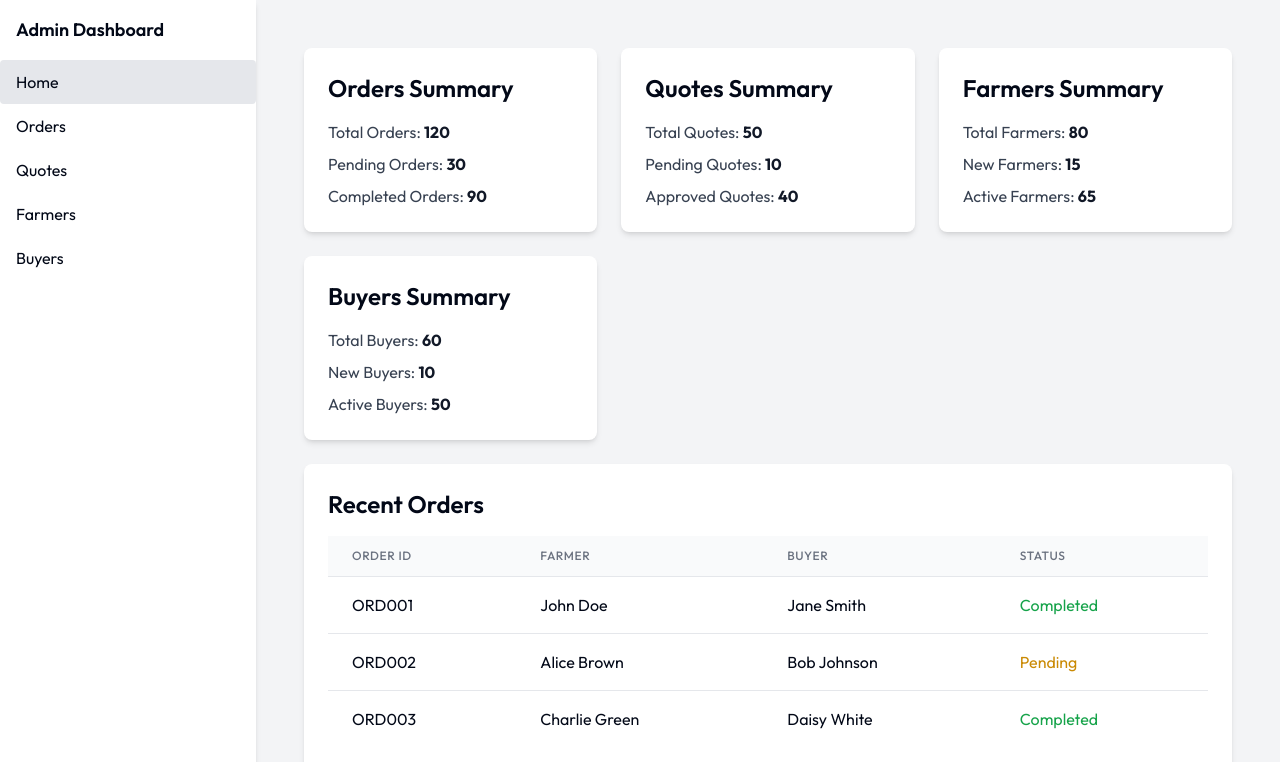
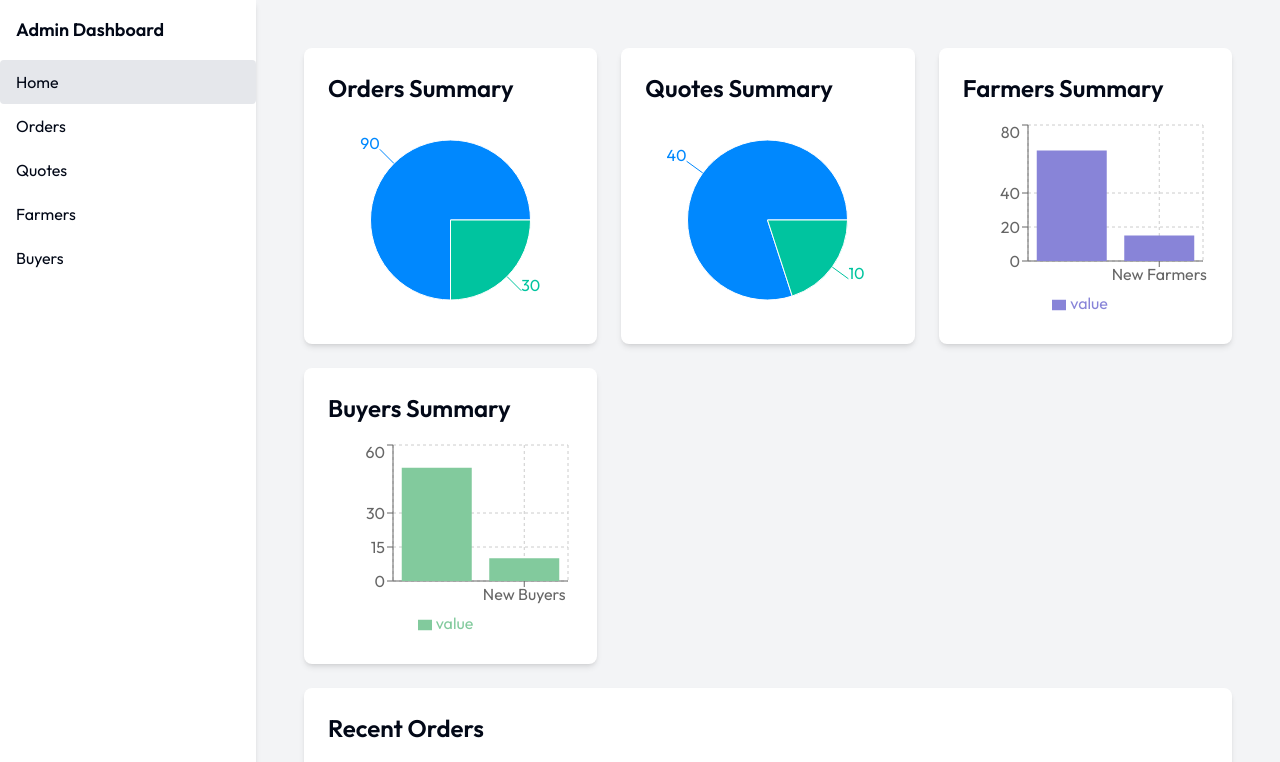
Before and after one commit to OpiniIsaac/kisofresh-frontEnd, a Next.js app: page /admin in a window 1280 px wide. Shown: the top 762 px of the page. Built offline with nearby package versions, Linux system fonts and the light colour scheme.

Commit message:
added chart on admin

```diff
--- a/app/admin/page.tsx
+++ b/app/admin/page.tsx
@@ -1,69 +1,107 @@
+"use client"
+import React from 'react'
+import { LineChart, Line, PieChart, Pie, Cell, CartesianGrid, XAxis, YAxis, Tooltip, ResponsiveContainer, BarChart, Bar, Legend } from 'recharts'
+
+const COLORS = ['#0088FE', '#00C49F', '#FFBB28', '#FF8042'];
+
+const ordersData = [
+  { name: 'Completed Orders', value: 90 },
+  { name: 'Pending Orders', value: 30 }
+];
+
+const quotesData = [
+  { name: 'Approved Quotes', value: 40 },
+  { name: 'Pending Quotes', value: 10 }
+];
+
+const farmersData = [
+  { name: 'Active Farmers', value: 65 },
+  { name: 'New Farmers', value: 15 }
+];
+
+const buyersData = [
+  { name: 'Active Buyers', value: 50 },
+  { name: 'New Buyers', value: 10 }
+];
+
+const recentOrdersData = [
+  { id: 'ORD001', farmer: 'John Doe', buyer: 'Jane Smith', status: 'Completed' },
+  { id: 'ORD002', farmer: 'Alice Brown', buyer: 'Bob Johnson', status: 'Pending' },
+  { id: 'ORD003', farmer: 'Charlie Green', buyer: 'Daisy White', status: 'Completed' },
+];
+
 const Home = () => {
   return (
     <div className="p-6 bg-gray-100 min-h-screen">
       <div className="grid grid-cols-1 md:grid-cols-2 lg:grid-cols-3 gap-6">
         <div className="bg-white p-6 rounded-lg shadow-md hover:shadow-lg transition-shadow duration-300">
           <h2 className="text-2xl font-semibold mb-4">Orders Summary</h2>
-          <p className="mt-2 text-gray-700">Total Orders: <span className="font-bold text-gray-900">120</span></p>
-          <p className="mt-2 text-gray-700">Pending Orders: <span className="font-bold text-gray-900">30</span></p>
-          <p className="mt-2 text-gray-700">Completed Orders: <span className="font-bold text-gray-900">90</span></p>
+          <ResponsiveContainer width="100%" height={200}>
+            <PieChart>
+              <Pie data={ordersData} dataKey="value" nameKey="name" cx="50%" cy="50%" outerRadius={80} label>
+                {ordersData.map((entry, index) => (
+                  <Cell key={`cell-${index}`} fill={COLORS[index % COLORS.length]} />
+                ))}
+              </Pie>
+              <Tooltip />
+            </PieChart>
+          </ResponsiveContainer>
         </div>
 
         <div className="bg-white p-6 rounded-lg shadow-md hover:shadow-lg transition-shadow duration-300">
           <h2 className="text-2xl font-semibold mb-4">Quotes Summary</h2>
-          <p className="mt-2 text-gray-700">Total Quotes: <span className="font-bold text-gray-900">50</span></p>
-          <p className="mt-2 text-gray-700">Pending Quotes: <span className="font-bold text-gray-900">10</span></p>
-          <p className="mt-2 text-gray-700">Approved Quotes: <span className="font-bold text-gray-900">40</span></p>
+          <ResponsiveContainer width="100%" height={200}>
+            <PieChart>
+              <Pie data={quotesData} dataKey="value" nameKey="name" cx="50%" cy="50%" outerRadius={80} label>
+                {quotesData.map((entry, index) => (
+                  <Cell key={`cell-${index}`} fill={COLORS[index % COLORS.length]} />
+                ))}
+              </Pie>
+              <Tooltip />
+            </PieChart>
+          </ResponsiveContainer>
         </div>
 
         <div className="bg-white p-6 rounded-lg shadow-md hover:shadow-lg transition-shadow duration-300">
           <h2 className="text-2xl font-semibold mb-4">Farmers Summary</h2>
-          <p className="mt-2 text-gray-700">Total Farmers: <span className="font-bold text-gray-900">80</span></p>
-          <p className="mt-2 text-gray-700">New Farmers: <span className="font-bold text-gray-900">15</span></p>
-          <p className="mt-2 text-gray-700">Active Farmers: <span className="font-bold text-gray-900">65</span></p>
+          <ResponsiveContainer width="100%" height={200}>
+            <BarChart data={farmersData}>
+              <CartesianGrid strokeDasharray="3 3" />
+              <XAxis dataKey="name" />
+              <YAxis />
+              <Tooltip />
+              <Legend />
+              <Bar dataKey="value" fill="#8884d8" />
+            </BarChart>
+          </ResponsiveContainer>
         </div>
 
         <div className="bg-white p-6 rounded-lg shadow-md hover:shadow-lg transition-shadow duration-300">
           <h2 className="text-2xl font-semibold mb-4">Buyers Summary</h2>
-          <p className="mt-2 text-gray-700">Total Buyers: <span className="font-bold text-gray-900">60</span></p>
-          <p className="mt-2 text-gray-700">New Buyers: <span className="font-bold text-gray-900">10</span></p>
-          <p className="mt-2 text-gray-700">Active Buyers: <span className="font-bold text-gray-900">50</span></p>
+          <ResponsiveContainer width="100%" height={200}>
+            <BarChart data={buyersData}>
+              <CartesianGrid strokeDasharray="3 3" />
+              <XAxis dataKey="name" />
+              <YAxis />
+              <Tooltip />
+              <Legend />
+              <Bar dataKey="value" fill="#82ca9d" />
+            </BarChart>
+          </ResponsiveContainer>
         </div>
 
         <div className="col-span-1 md:col-span-2 lg:col-span-3 bg-white p-6 rounded-lg shadow-md hover:shadow-lg transition-shadow duration-300">
           <h2 className="text-2xl font-semibold mb-4">Recent Orders</h2>
-          <div className="mt-4 overflow-x-auto">
-            <table className="min-w-full divide-y divide-gray-200">
-              <thead>
-                <tr>
-                  <th className="px-6 py-3 bg-gray-50 text-left text-xs font-medium text-gray-500 uppercase tracking-wider">Order ID</th>
-                  <th className="px-6 py-3 bg-gray-50 text-left text-xs font-medium text-gray-500 uppercase tracking-wider">Farmer</th>
-                  <th className="px-6 py-3 bg-gray-50 text-left text-xs font-medium text-gray-500 uppercase tracking-wider">Buyer</th>
-                  <th className="px-6 py-3 bg-gray-50 text-left text-xs font-medium text-gray-500 uppercase tracking-wider">Status</th>
-                </tr>
-              </thead>
-              <tbody className="bg-white divide-y divide-gray-200">
-                <tr>
-                  <td className="px-6 py-4 whitespace-nowrap">ORD001</td>
-                  <td className="px-6 py-4 whitespace-nowrap">John Doe</td>
-                  <td className="px-6 py-4 whitespace-nowrap">Jane Smith</td>
-                  <td className="px-6 py-4 whitespace-nowrap text-green-600">Completed</td>
-                </tr>
-                <tr>
-                  <td className="px-6 py-4 whitespace-nowrap">ORD002</td>
-                  <td className="px-6 py-4 whitespace-nowrap">Alice Brown</td>
-                  <td className="px-6 py-4 whitespace-nowrap">Bob Johnson</td>
-                  <td className="px-6 py-4 whitespace-nowrap text-yellow-600">Pending</td>
-                </tr>
-                <tr>
-                  <td className="px-6 py-4 whitespace-nowrap">ORD003</td>
-                  <td className="px-6 py-4 whitespace-nowrap">Charlie Green</td>
-                  <td className="px-6 py-4 whitespace-nowrap">Daisy White</td>
-                  <td className="px-6 py-4 whitespace-nowrap text-green-600">Completed</td>
-                </tr>
-              </tbody>
-            </table>
-          </div>
+          <ResponsiveContainer width="100%" height={300}>
+            <LineChart data={recentOrdersData}>
+              <CartesianGrid stroke="#ccc" />
+              <XAxis dataKey="id" />
+              <YAxis />
+              <Tooltip />
+              <Legend />
+              <Line type="monotone" dataKey="status" stroke="#8884d8" />
+            </LineChart>
+          </ResponsiveContainer>
         </div>
       </div>
     </div>
```
